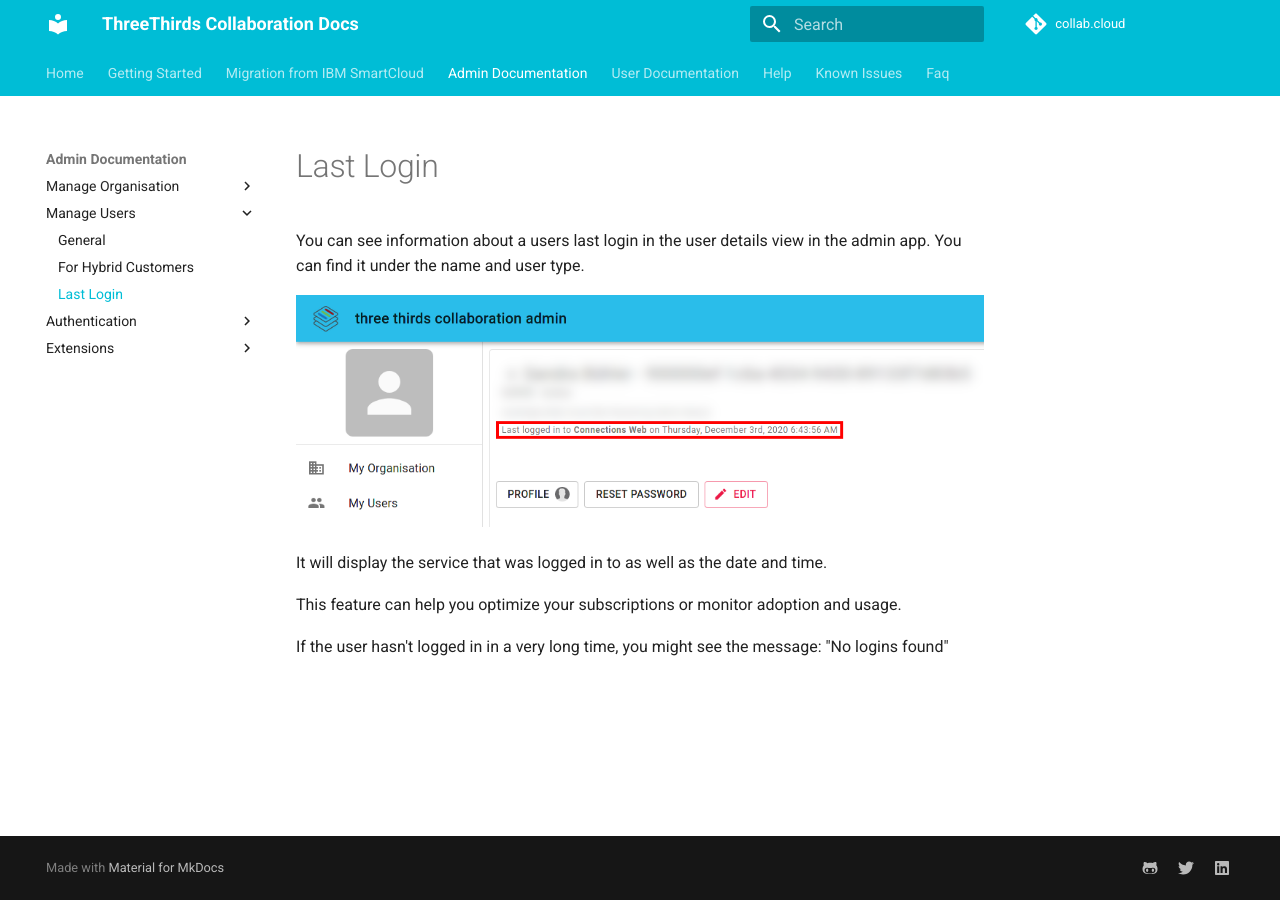
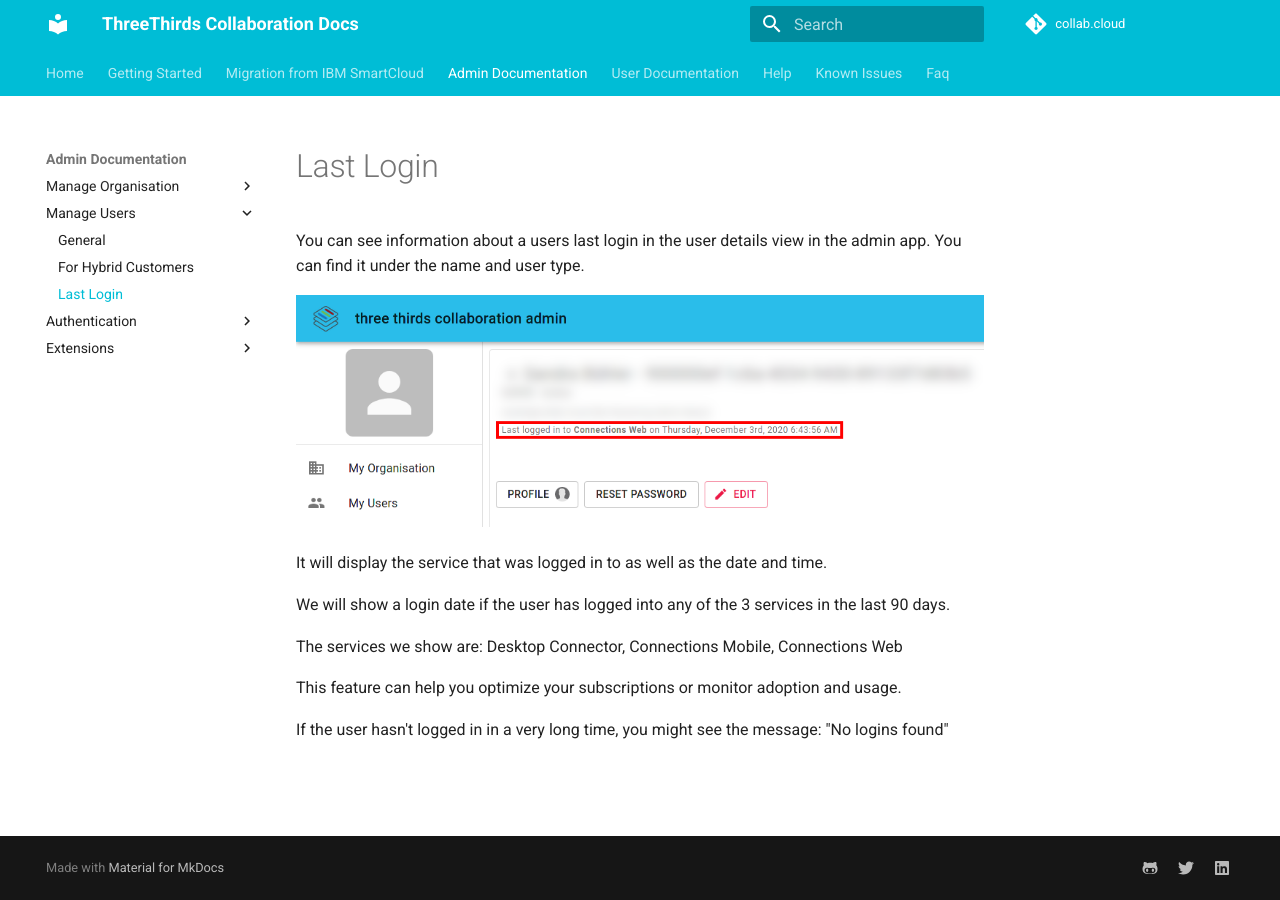
Before and after one commit to collabdotcloud/docs.collab.cloud, an MkDocs documentation site: the page built from docs/admin/last-login.md, in a window 1280 px wide. Built offline with MkDocs 1.6.1 and Material for MkDocs 9.7.7, drawn with Linux system fonts in a browser that asks for light colours.

Commit message:
Update last-login.md

```diff
--- a/docs/admin/last-login.md
+++ b/docs/admin/last-login.md
@@ -4,6 +4,10 @@
 
 It will display the service that was logged in to as well as the date and time.
 
+We will show a login date if the user has logged into any of the 3 services in the last 90 days.
+
+The services we show are: Desktop Connector, Connections Mobile, Connections Web
+
 This feature can help you optimize your subscriptions or monitor adoption and usage.
 
 If the user hasn't logged in in a very long time, you might see the message: "No logins found"
```
